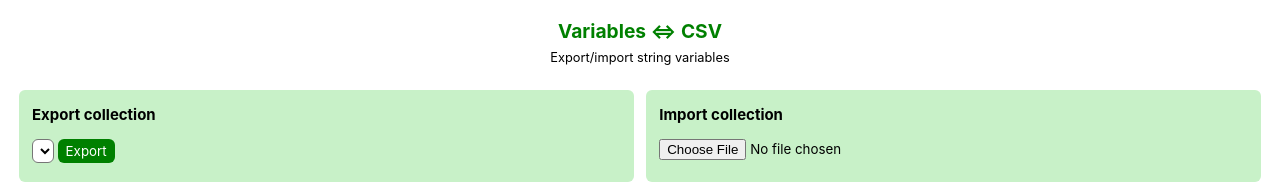
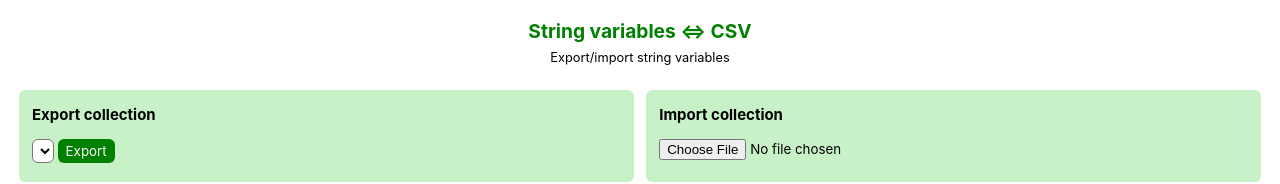
Before and after one commit to vivek-nexus/variables-csv-figma-plugin, a website: page ui.html in a window 1280 px wide. Shown: the top 184 px of the page. Drawn offline with Linux system fonts and the light colour scheme.

Commit message:
Update name

```diff
--- a/ui.html
+++ b/ui.html
@@ -74,7 +74,7 @@
 </style>
 
 <body style="padding: 1.5rem; margin: 0px; font-family: Inter;">
-  <h2 style="margin-bottom: 0.5rem; text-align: center; color: #008000;">Variables ⇔ CSV</h2>
+  <h2 style="margin-bottom: 0.5rem; text-align: center; color: #008000;">String variables ⇔ CSV</h2>
   <p style="margin-top: 0px; margin-bottom: 2rem; text-align: center;">Export/import string variables
   </p>
   <div class="export-import-grid">
```
Also changed, not shown: manifest.json.
